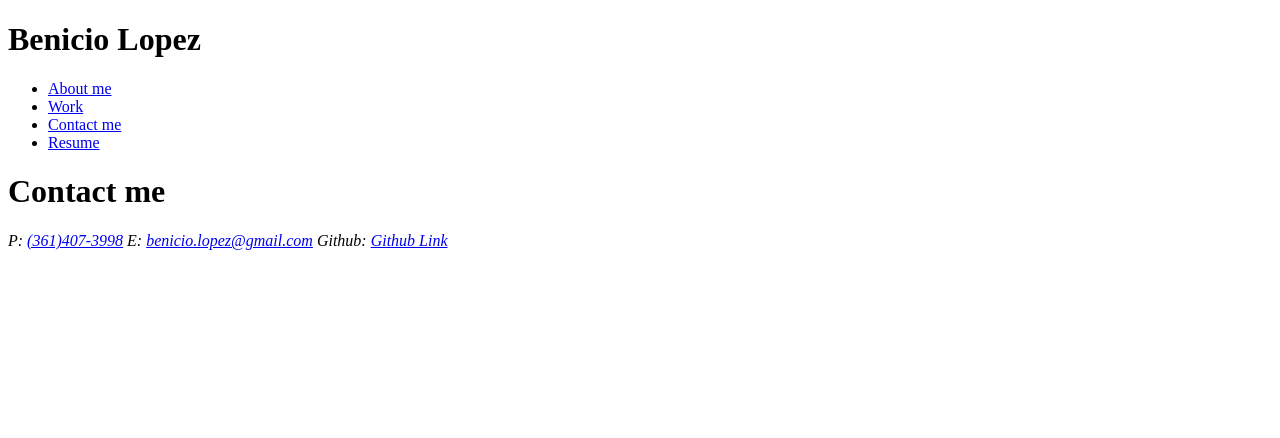
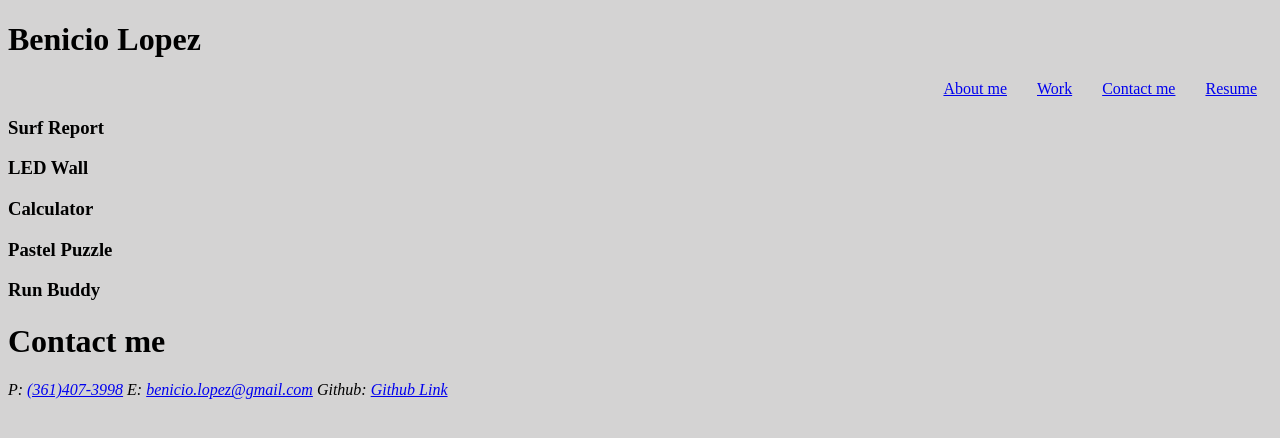
Before and after one commit to Blopez811/Portfolio, a plain HTML site: page index.html in a window 1280 px wide. Drawn offline with Linux system fonts and the light colour scheme.

Commit message:
worked on lining up nav section

```diff
--- a/assets/css/style.css
+++ b/assets/css/style.css
@@ -0,0 +1,16 @@
+* {
+    background-color: rgb(212, 211, 211);
+}
+
+header nav ul {
+    display: flex;
+    flex-wrap: wrap;
+    justify-content: flex-end;
+    align-items: center;
+    list-style: none;
+
+}
+
+header nav ul li a {
+    padding: 10px 15px;
+}
--- a/index.html
+++ b/index.html
@@ -27,6 +27,7 @@
                 </li>
             </ul>
         </nav>
+    </header>
 
         <div class="hero-img"></div>
 
@@ -37,20 +38,19 @@
 
             <section class="work" id="work">
                 <article class="work-sample">
-
+                    <h3>Surf Report</h3>
                 </article>
                 <article class="work-sample">
-
+                    <h3>LED Wall</h3>
                 </article>
                 <article class="work-sample">
-
-                </article>
-
-                <article class="work-sample">
-
+                    <h3>Calculator</h3>
                 </article>
                 <article class="work-sample">
-
+                    <h3>Pastel Puzzle</h3>
+                </article>
+                <article class="work-sample">
+                    <h3>Run Buddy</h3>
                 </article>
             </section>
         </main>
@@ -63,8 +63,5 @@
                 Github: <a href="https://github.com/Blopez811">Github Link</a>
             </address>
         </footer>
-
-    </header>
-
 </body>
 </html>
```
